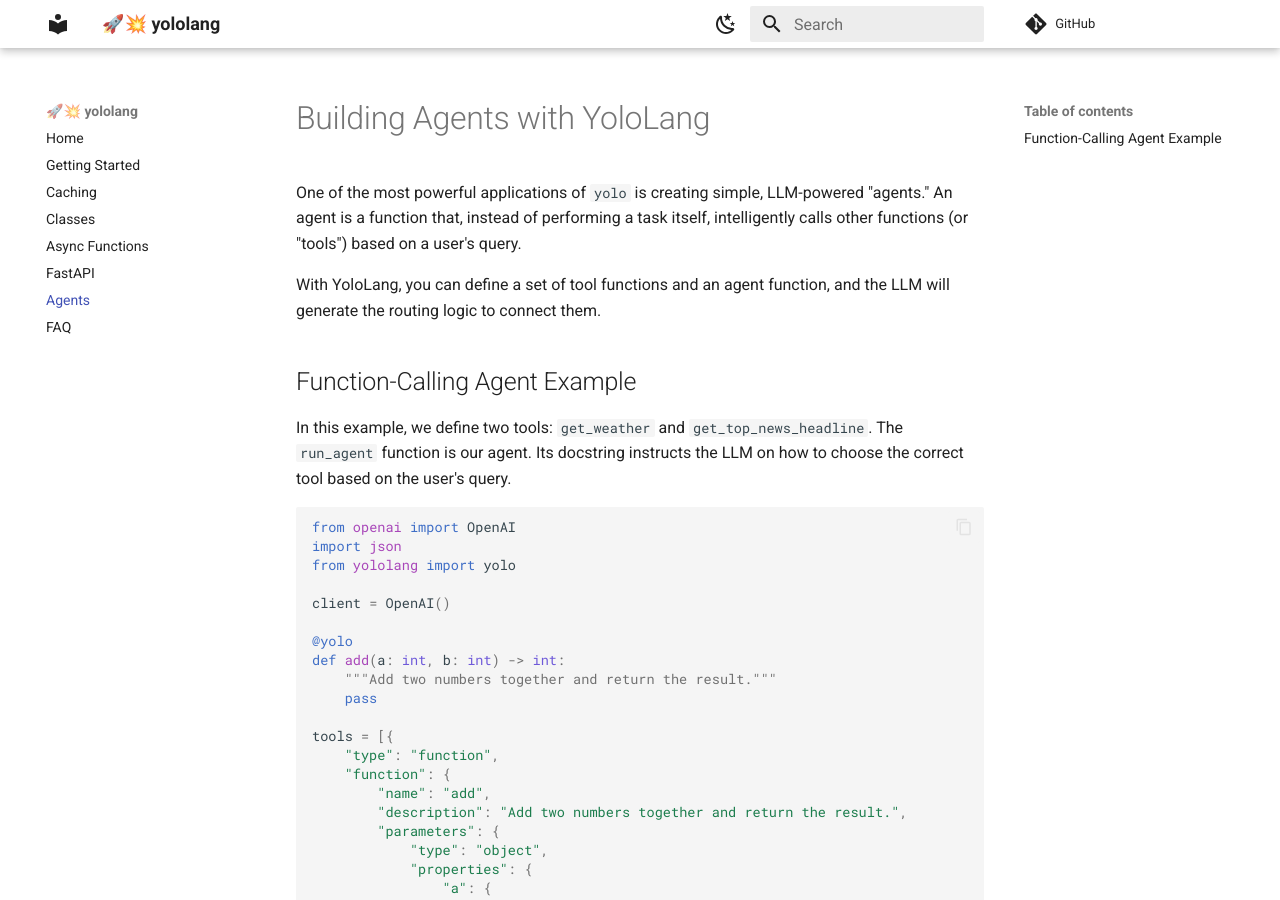
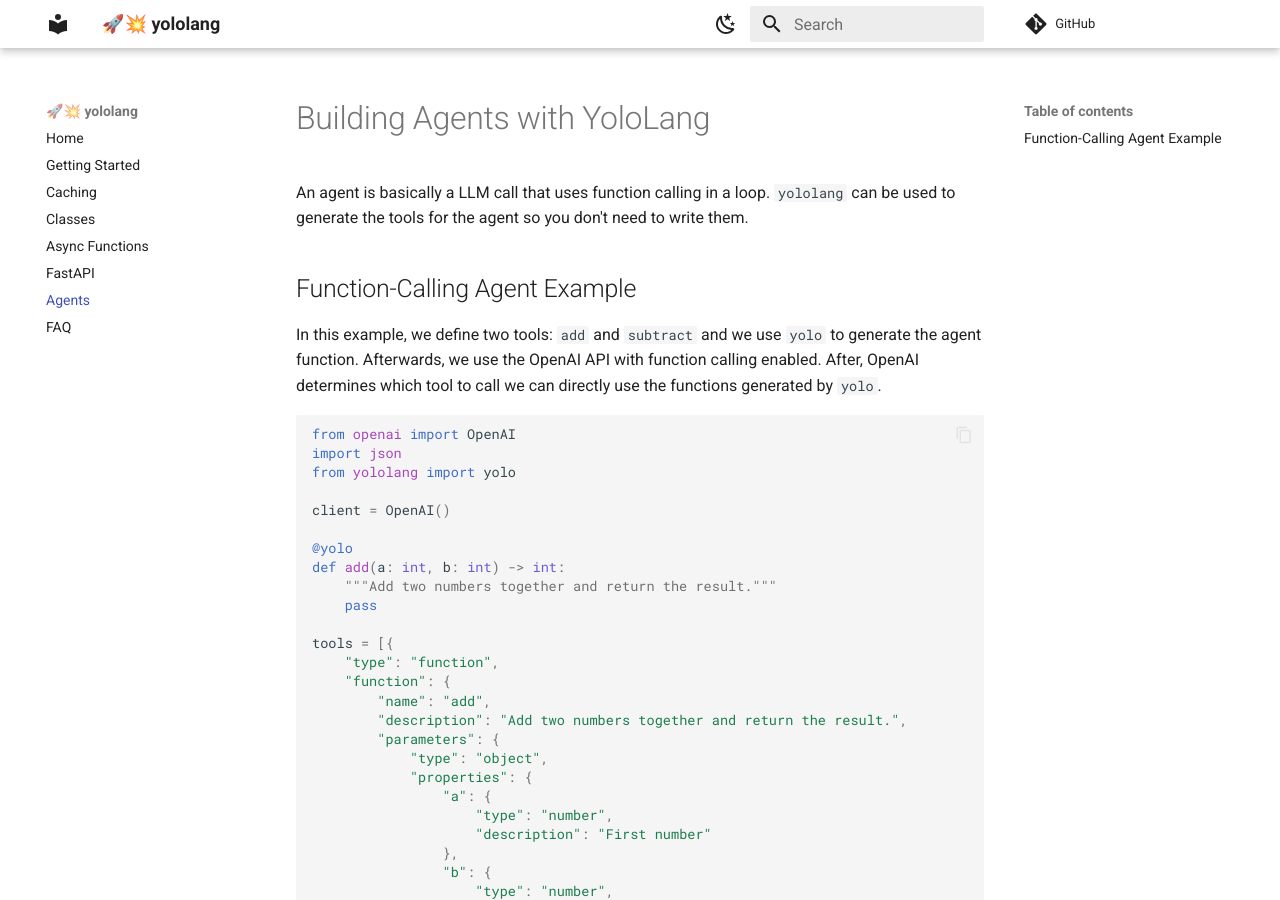
Before and after one commit to stoyan-stoyanov/vibeflow, an MkDocs documentation site: the page built from docs/Agents.md, in a window 1280 px wide and 900 px high. Built offline with MkDocs 1.6.1 and Material for MkDocs 9.7.7, drawn with Linux system fonts in a browser that asks for light colours; comment, search, counter and statistics services are not loaded.

Commit message:
updating user guide

````diff
--- a/docs/Agents.md
+++ b/docs/Agents.md
@@ -1,12 +1,10 @@
 # Building Agents with YoloLang
 
-One of the most powerful applications of `yolo` is creating simple, LLM-powered "agents." An agent is a function that, instead of performing a task itself, intelligently calls other functions (or "tools") based on a user's query.
-
-With YoloLang, you can define a set of tool functions and an agent function, and the LLM will generate the routing logic to connect them.
+An agent is basically a LLM call that uses function calling in a loop. `yololang` can be used to generate the tools for the agent so you don't need to write them.
 
 ## Function-Calling Agent Example
 
-In this example, we define two tools: `get_weather` and `get_top_news_headline`. The `run_agent` function is our agent. Its docstring instructs the LLM on how to choose the correct tool based on the user's query.
+In this example, we define two tools: `add` and `subtract` and we use `yolo` to generate the agent function. Afterwards, we use the OpenAI API with function calling enabled. After, OpenAI determines which tool to call we can directly use the functions generated by `yolo`.
 
 ```python
 from openai import OpenAI
````
Also changed, not shown: docs/Classes.md (+1 -4 lines).
